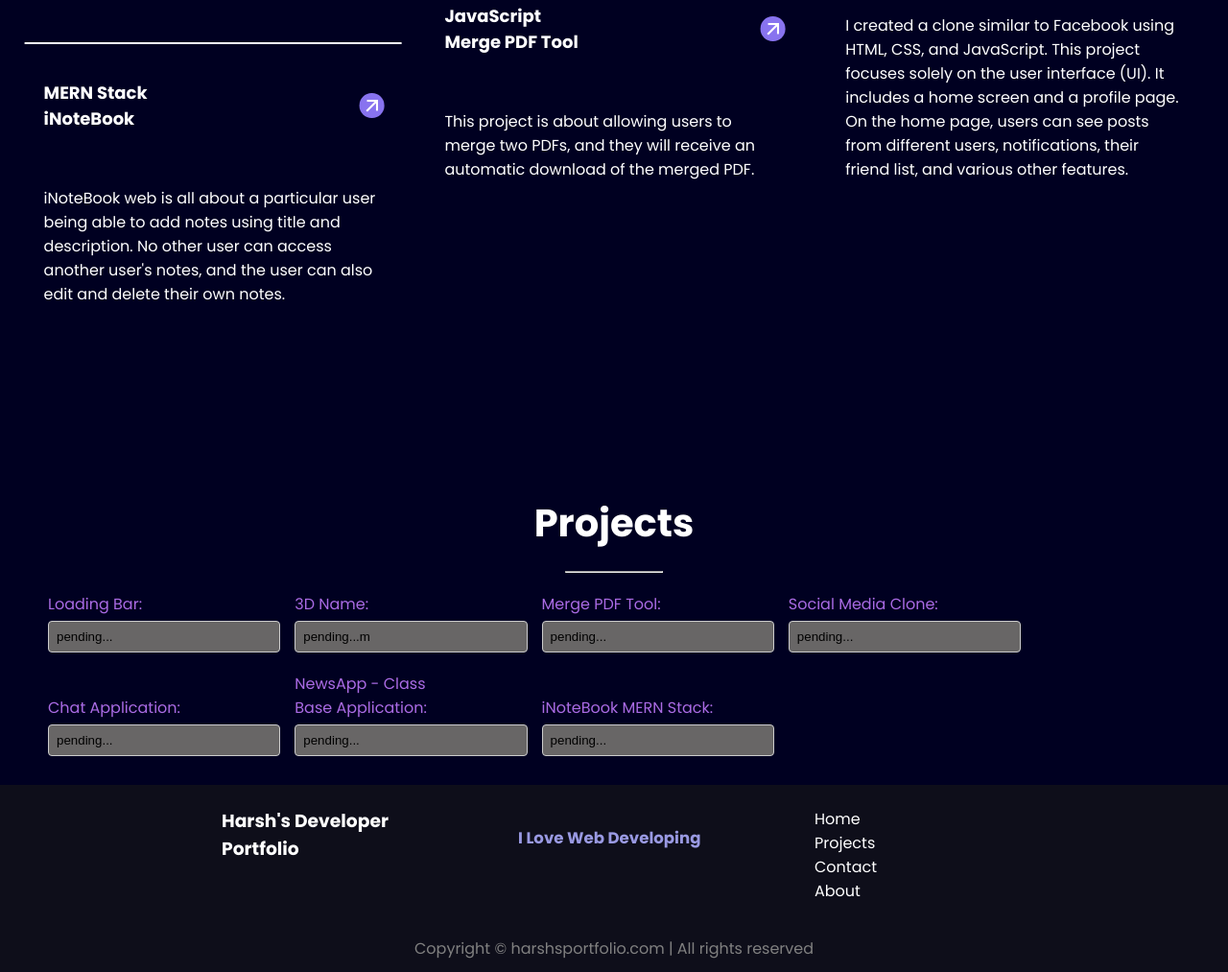
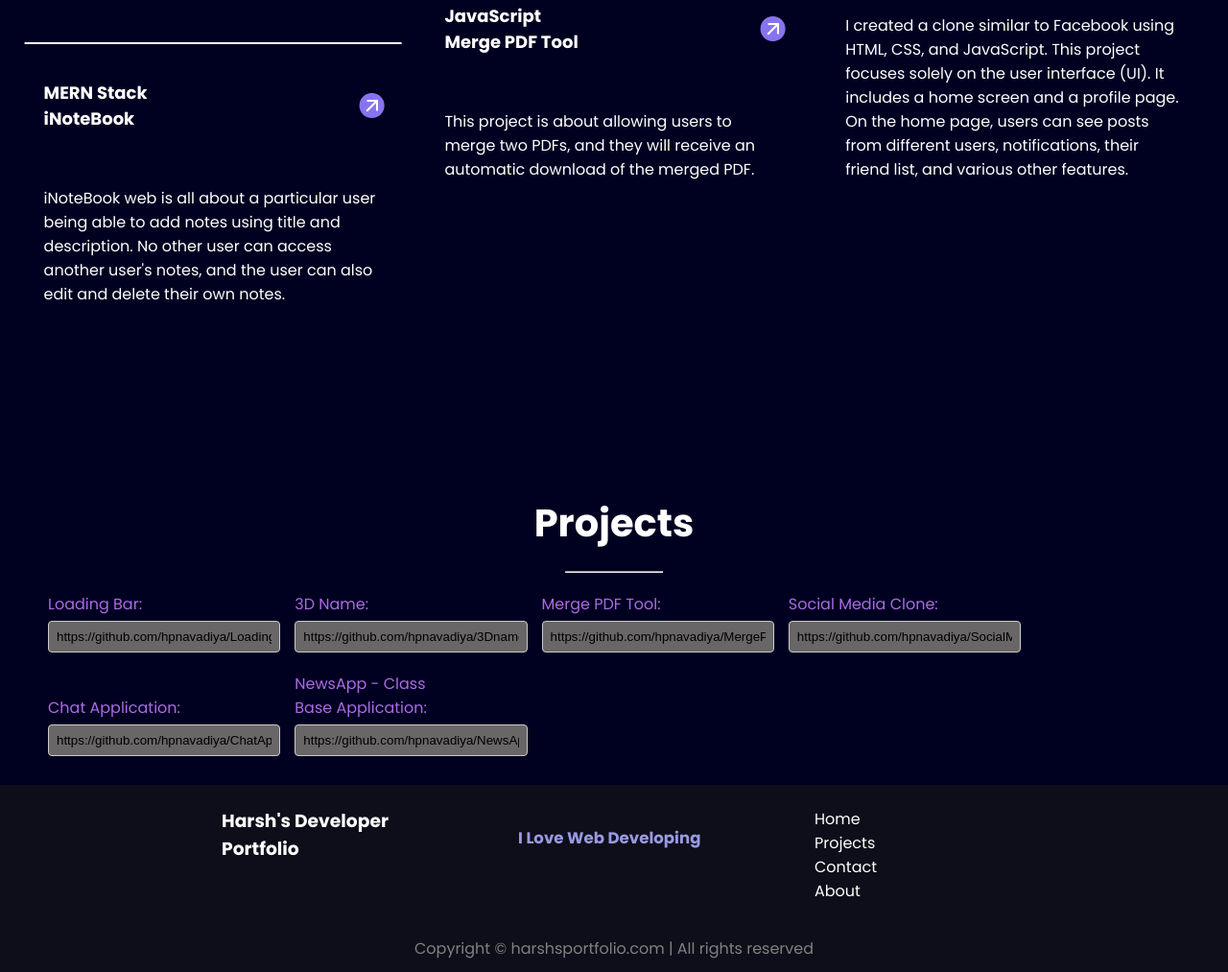
Before and after one commit to hpnavadiya/HarshPortfolio, a plain HTML site: page project.html in a window 1280 px wide. Shown: the part 315-1328 px from the top of the page at 96% size. Drawn offline with nearby package versions, Linux system fonts and the light colour scheme.

Commit message:
Added all projects link

```diff
--- a/project.html
+++ b/project.html
@@ -82,39 +82,39 @@
                 <ul>
                     <li>
                         <label for="project-1">Loading Bar:</label>
-                        <input type="text" id="project-1" value="pending..."
+                        <input type="text" id="project-1" value="https://github.com/hpnavadiya/LoadingBar.git"
                             onclick="window.location.href = this.value;">
                     </li>
                     <li>
                         <label for="project-2">3D Name:</label>
-                        <input type="text" id="project-2" value="pending...m"
+                        <input type="text" id="project-2" value="https://github.com/hpnavadiya/3Dname.git"
                             onclick="window.location.href = this.value;">
                     </li>
                     <li>
                         <label for="project-3">Merge PDF Tool:</label>
-                        <input type="text" id="project-3" value="pending..."
+                        <input type="text" id="project-3" value="https://github.com/hpnavadiya/MergePdfTool.git"
                             onclick="window.location.href = this.value;">
                     </li>
                     <li>
                         <label for="project-3">Social Media Clone:</label>
-                        <input type="text" id="project-3" value="pending..."
+                        <input type="text" id="project-3" value="https://github.com/hpnavadiya/SocialMediaClone.git"
                             onclick="window.location.href = this.value;">
                     </li>
                     <li>
                         <label for="project-3">Chat Application:</label>
-                        <input type="text" id="project-3" value="pending..."
+                        <input type="text" id="project-3" value="https://github.com/hpnavadiya/ChatApp.git"
                             onclick="window.location.href = this.value;">
                     </li>
                     <li>
                         <label for="project-3">NewsApp - Class <br> Base Application:</label>
-                        <input type="text" id="project-3" value="pending..."
+                        <input type="text" id="project-3" value="https://github.com/hpnavadiya/NewsApp.git"
                             onclick="window.location.href = this.value;">
                     </li>
-                    <li>
+                    <!-- <li>
                         <label for="project-3">iNoteBook MERN Stack:</label>
                         <input type="text" id="project-3" value="pending..."
                             onclick="window.location.href = this.value;">
-                    </li>
+                    </li> -->
                 </ul>
             </div>
         </div>
```
